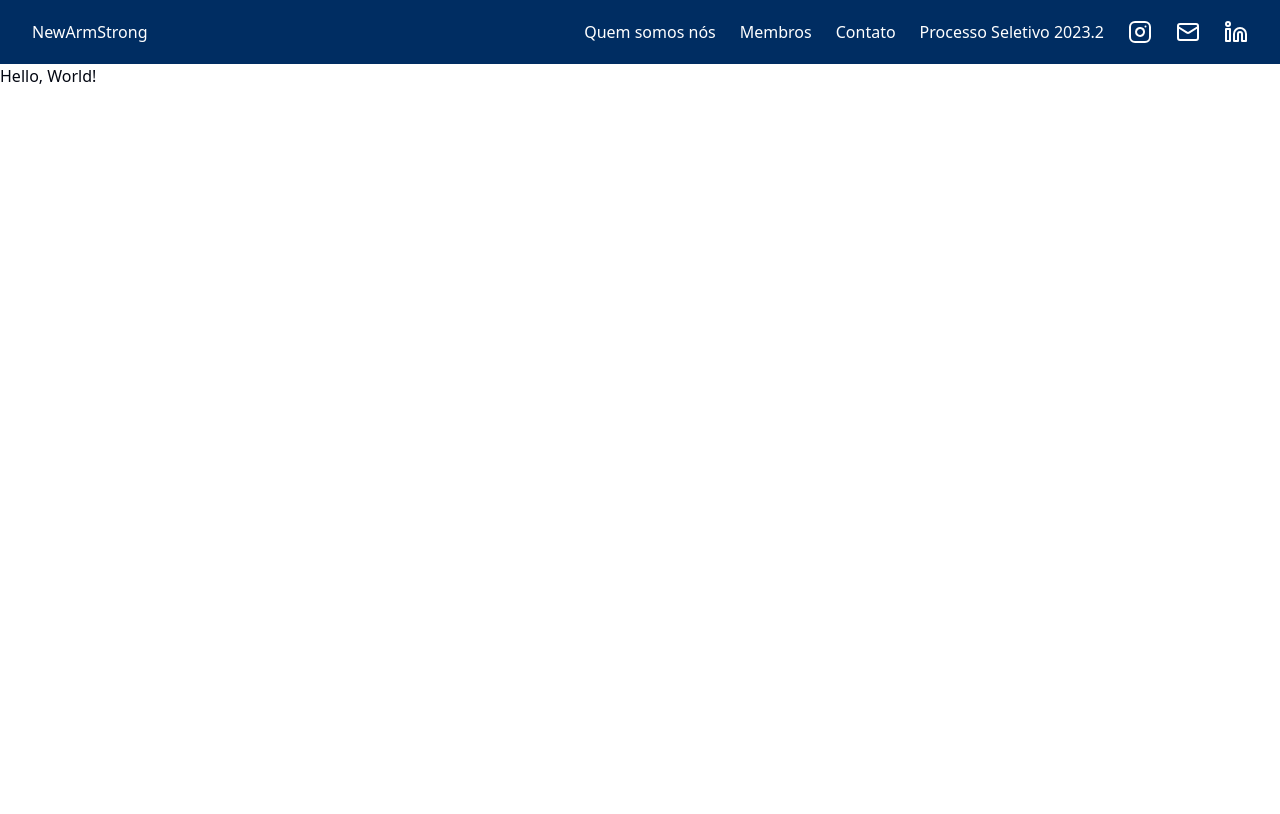
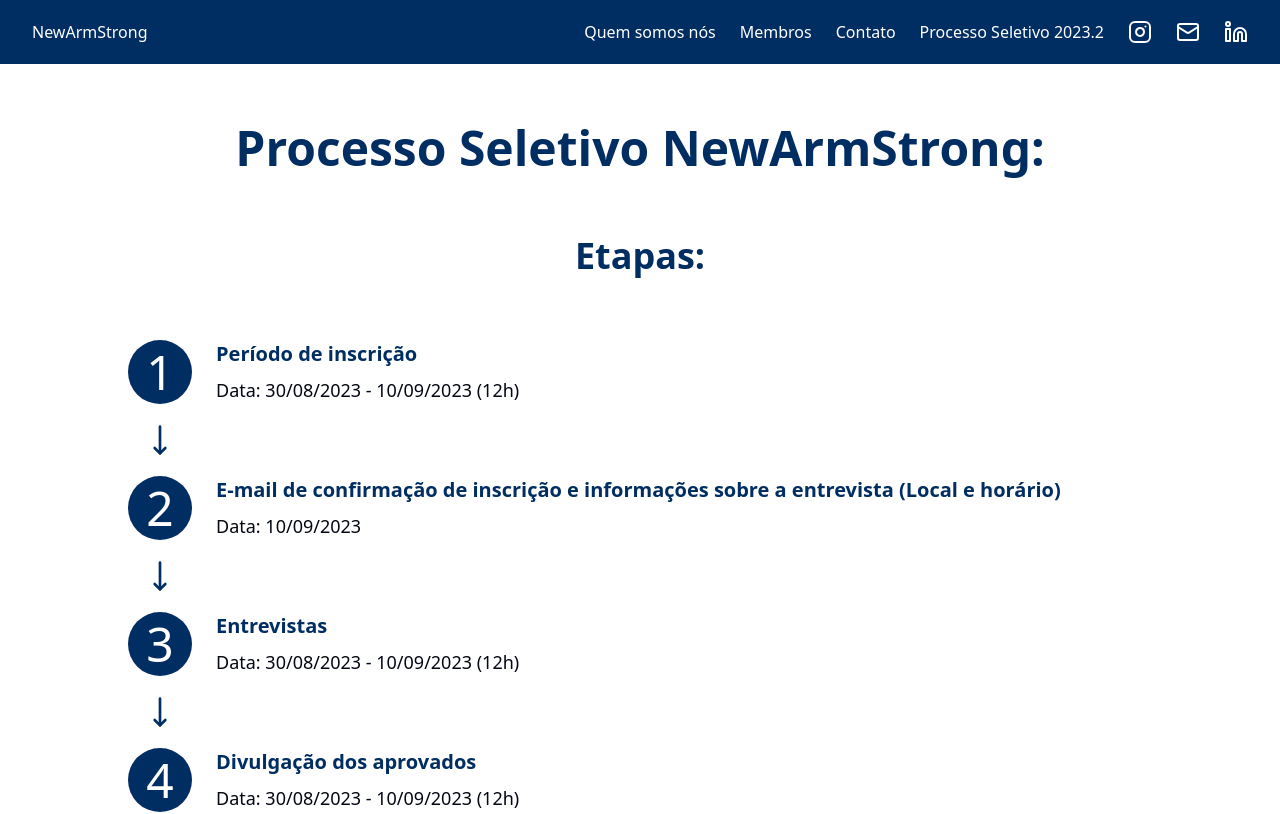
Before and after one commit to ThiagoLD02/portifolioNewarmstrong, a React (Vite) app: page /ps in a window 1280 px wide. Shown: the top 814 px of the page. Built offline with nearby package versions, Linux system fonts and the light colour scheme.

Commit message:
ADD: Finalizando pagina do processo seletivo e seus componentes

```diff
--- a/package.json
+++ b/package.json
@@ -11,6 +11,7 @@
   },
   "dependencies": {
     "@radix-ui/react-dropdown-menu": "^2.0.6",
+    "@radix-ui/react-slot": "^1.0.2",
     "@types/react-router-dom": "^5.3.3",
     "class-variance-authority": "^0.7.0",
     "clsx": "^2.0.0",
--- /dev/null
+++ b/src/components/arquivoParaDownload.tsx
@@ -0,0 +1,37 @@
+import { LucideIcon } from "lucide-react";
+import { Button } from "./ui/button";
+
+interface FilesToDownloadProps {
+  icon: LucideIcon;
+  title: string;
+  buttonName: string;
+  downloadRef?: string;
+}
+
+export function ArquivoParaDownload(props: FilesToDownloadProps) {
+  const { icon: Icon, title, buttonName, downloadRef } = props;
+  return (
+    <div className="flex flex-col xl:flex-row-reverse justify-center items-center">
+      <div className="bg-azulEscuro w-96 xl:w-60 h-72 flex justify-center items-center">
+        <Icon color="white" size={128} />
+      </div>
+
+      <div className="bg-slate-200 w-96 xl:w-80 h-36 xl:h-72 flex flex-col justify-between">
+        <h4 className="pt-5 pl-3 text-lg ">{title}</h4>
+        <a
+          href={downloadRef}
+          download={"Lulu"}
+          target="_blank"
+          rel="noreferrer"
+        >
+          <Button
+            variant={"outline"}
+            className="text-slate-500 w-20 text-center mb-5 ml-3"
+          >
+            {buttonName}
+          </Button>
+        </a>
+      </div>
+    </div>
+  );
+}
--- /dev/null
+++ b/src/components/etapaPs.tsx
@@ -0,0 +1,32 @@
+import { MoveDown } from "lucide-react";
+
+interface EtapaPsProps {
+  data: {
+    title: string;
+    number: string;
+    description: string;
+    hasArrowDown: boolean;
+  };
+}
+
+export function EtapaPs({ data }: EtapaPsProps) {
+  const { title, number, description, hasArrowDown } = data;
+  return (
+    <div className="flex gap-6">
+      <div className="w-16 justify-start">
+        <div className="bg-azulEscuro rounded-full w-16 h-16 text-white flex justify-center items-center">
+          <p className="text-5xl">{number}</p>
+        </div>
+        <div className="flex justify-center items-center my-5">
+          {hasArrowDown ? <MoveDown size={32} color="#002D62" /> : ""}
+          {/* Cor azulEscuro */}
+        </div>
+      </div>
+
+      <div className="flex flex-col justify-start items-start ">
+        <h3 className="text-xl font-bold text-azulEscuro">{title}</h3>
+        <p className="pt-2 text-lg">{description}</p>
+      </div>
+    </div>
+  );
+}
--- /dev/null
+++ b/src/components/ui/button.tsx
@@ -0,0 +1,56 @@
+import * as React from "react"
+import { Slot } from "@radix-ui/react-slot"
+import { cva, type VariantProps } from "class-variance-authority"
+
+import { cn } from "@/lib/utils"
+
+const buttonVariants = cva(
+  "inline-flex items-center justify-center rounded-md text-sm font-medium ring-offset-background transition-colors focus-visible:outline-none focus-visible:ring-2 focus-visible:ring-ring focus-visible:ring-offset-2 disabled:pointer-events-none disabled:opacity-50",
+  {
+    variants: {
+      variant: {
+        default: "bg-primary text-primary-foreground hover:bg-primary/90",
+        destructive:
+          "bg-destructive text-destructive-foreground hover:bg-destructive/90",
+        outline:
+          "border border-input bg-background hover:bg-accent hover:text-accent-foreground",
+        secondary:
+          "bg-secondary text-secondary-foreground hover:bg-secondary/80",
+        ghost: "hover:bg-accent hover:text-accent-foreground",
+        link: "text-primary underline-offset-4 hover:underline",
+      },
+      size: {
+        default: "h-10 px-4 py-2",
+        sm: "h-9 rounded-md px-3",
+        lg: "h-11 rounded-md px-8",
+        icon: "h-10 w-10",
+      },
+    },
+    defaultVariants: {
+      variant: "default",
+      size: "default",
+    },
+  }
+)
+
+export interface ButtonProps
+  extends React.ButtonHTMLAttributes<HTMLButtonElement>,
+    VariantProps<typeof buttonVariants> {
+  asChild?: boolean
+}
+
+const Button = React.forwardRef<HTMLButtonElement, ButtonProps>(
+  ({ className, variant, size, asChild = false, ...props }, ref) => {
+    const Comp = asChild ? Slot : "button"
+    return (
+      <Comp
+        className={cn(buttonVariants({ variant, size, className }))}
+        ref={ref}
+        {...props}
+      />
+    )
+  }
+)
+Button.displayName = "Button"
+
+export { Button, buttonVariants }
--- a/src/pages/ps.tsx
+++ b/src/pages/ps.tsx
@@ -1,3 +1,101 @@
+import { ArquivoParaDownload } from "@/components/arquivoParaDownload";
+import { EtapaPs } from "@/components/etapaPs";
+import { FileEdit, Files } from "lucide-react";
+
 export function PS() {
-  return <h1>Hello, World!</h1>;
+  const data = {
+    etapas: [
+      {
+        title: "Período de inscrição",
+        number: "1",
+        description: "Data: 30/08/2023 - 10/09/2023 (12h)",
+        hasArrowDown: true,
+      },
+      {
+        title:
+          "E-mail de confirmação de inscrição e informações sobre a entrevista (Local e horário)",
+        number: "2",
+        description: "Data: 10/09/2023",
+        hasArrowDown: true,
+      },
+      {
+        title: "Entrevistas",
+        number: "3",
+        description: "Data: 30/08/2023 - 10/09/2023 (12h)",
+        hasArrowDown: true,
+      },
+      {
+        title: "Divulgação dos aprovados",
+        number: "4",
+        description: "Data: 30/08/2023 - 10/09/2023 (12h)",
+        hasArrowDown: true,
+      },
+      {
+        title: "Reunião Com os Aprovados",
+        number: "5",
+        description: "Data: 30/08/2023 - 10/09/2023 (12h)",
+        hasArrowDown: true,
+      },
+      {
+        title: "Fase Trainee",
+        number: "6",
+        description: "Data: 30/08/2023 - 10/09/2023 (12h)",
+        hasArrowDown: true,
+      },
+      {
+        title: "Resultado ",
+        number: "7",
+        description: "Data: 30/08/2023 - 10/09/2023 (12h)",
+        hasArrowDown: false,
+      },
+    ],
+    downloads: [
+      {
+        title: "Manual do processo seletivo 2023",
+        buttonName: "Download",
+        downloadLink: "Lulu",
+      },
+      {
+        title: "Formulário de inscrição Processo seletivo 2023",
+        buttonName: "Formulário",
+        downloadLink:
+          "https://docs.google.com/forms/d/e/1FAIpQLScGO96Ow_GvfbSuLvpeUua3nMUm3L43-JXBkRebtPdukDpeJw/closedform",
+      },
+    ],
+  };
+
+  return (
+    <div>
+      <div className="m-auto text-center mt-10">
+        <h1 className="text-5xl font-bold text-azulEscuro pt-5">
+          Processo Seletivo NewArmStrong:
+        </h1>
+        <h2 className="text-4xl font-bold text-azulEscuro py-16">Etapas:</h2>
+      </div>
+
+      <div className="w-11/12 m-auto xl:max-w-5xl">
+        {data.etapas.map((etapa) => (
+          <EtapaPs data={etapa} />
+        ))}
+      </div>
+
+      <section
+        id="downloads"
+        className="flex flex-col xl:flex-row gap-10 justify-center items-center my-16 "
+      >
+        <ArquivoParaDownload
+          title={data.downloads[0].title}
+          icon={Files}
+          buttonName={data.downloads[0].buttonName}
+          downloadRef={data.downloads[0].downloadLink}
+        />
+        <ArquivoParaDownload
+          title={data.downloads[1].title}
+          icon={FileEdit}
+          buttonName={data.downloads[1].buttonName}
+          downloadRef={data.downloads[1].downloadLink}
+        />
+      </section>
+    </div>
+  );
 }
```
Also changed, not shown: src/index.css (line endings or trailing spaces), 1 other file (tests, documents, lock files or other folders).
